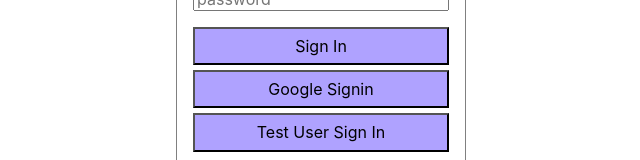
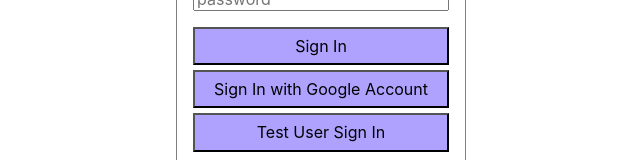
Before and after one commit to koh1project/todo-list, a React (Create React App) app: page /login in a window 1280 px wide. Shown: the part 298-458 px from the top of the page, without its empty margins (319-959 px from the left). Built offline with nearby package versions, Linux system fonts and the light colour scheme; no server answers.

Commit message:
Change google signin button

```diff
--- a/src/components/sign-in/sign-in.tsx
+++ b/src/components/sign-in/sign-in.tsx
@@ -74,7 +74,7 @@ const SignIn: VFC = () => {
       </div>
       <div>
         <button onClick={signInWithGoogle} className="sign-in-btn">
-          Google Signin
+          Sign In with Google Account
         </button>
         <input
           type="submit"
```
